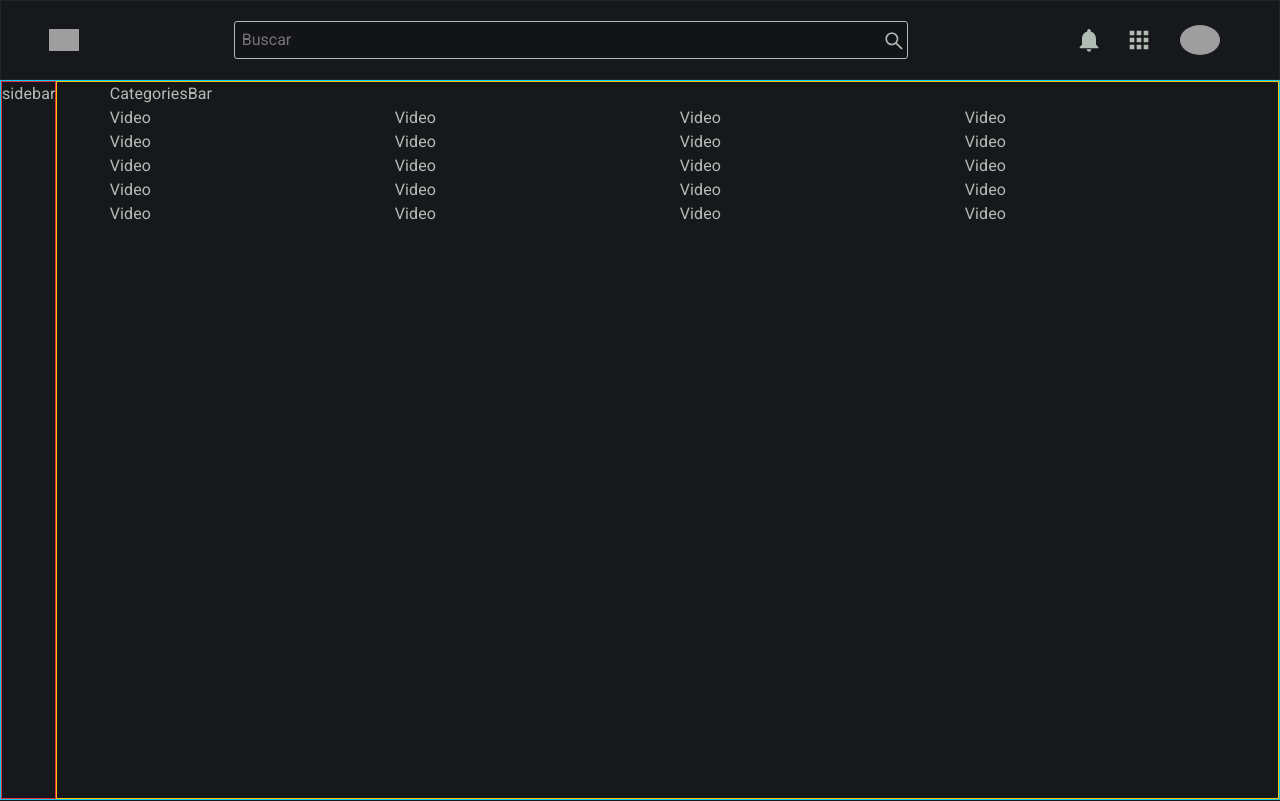
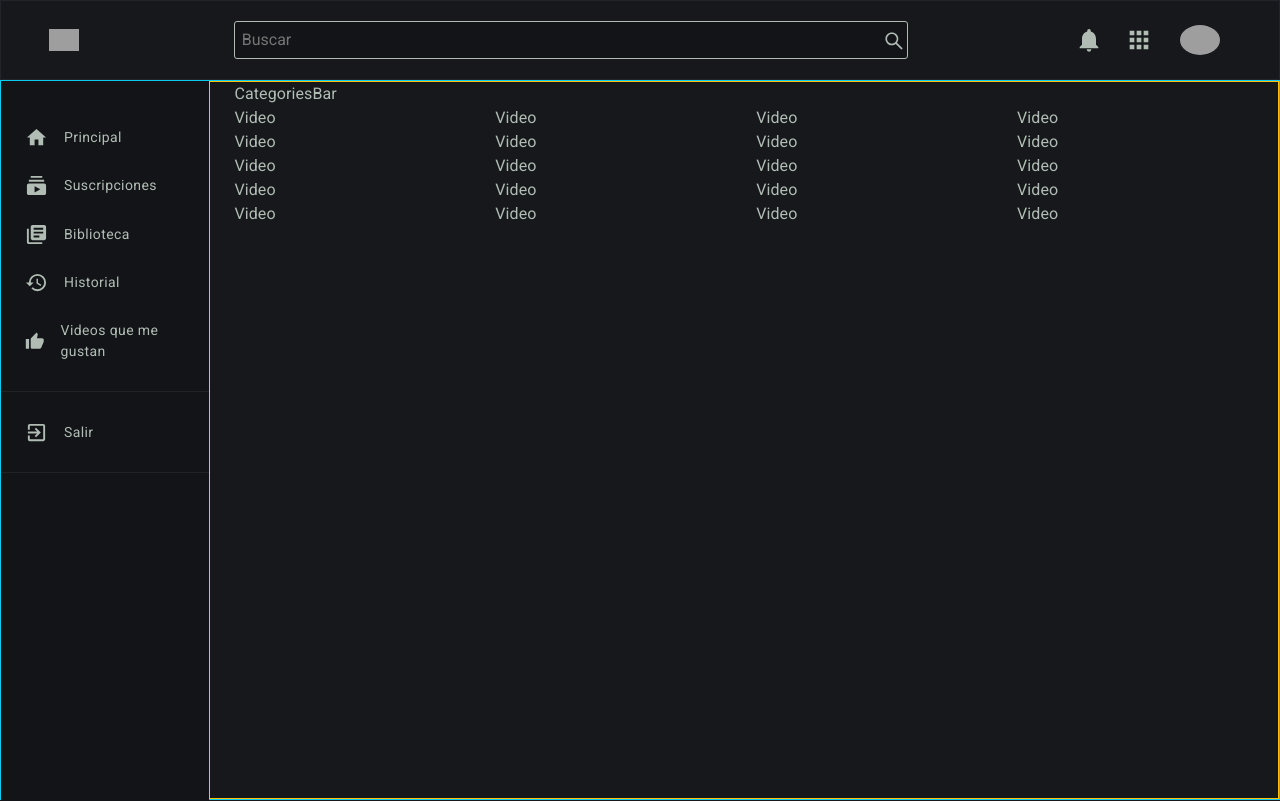
Before and after one commit to adrianGette/youtube-clone-v2, a React (Create React App) app: page / in a window 1280 px wide. Built offline with nearby package versions, Linux system fonts and the light colour scheme; grey boxes are pictures that could not be loaded.

Commit message:
Edit Sidebar component

```diff
--- a/src/App.js
+++ b/src/App.js
@@ -1,4 +1,4 @@
-import React from 'react'
+import React, { useState } from 'react'
 import { Container } from 'react-bootstrap'
 
 import Header from './components/header/Header'
@@ -8,11 +8,16 @@ import HomeScreen from './screens/homeScreen/HomeScreen'
 import './_app.scss'
 
 const App = () => {
+
+    const [sidebar, toggleSidebar] = useState(false);
+
+    const handleToggleSidebar = () => toggleSidebar(value => !value);
+
     return (
         <>
-            <Header />
+            <Header handleToggleSidebar={handleToggleSidebar} />
             <div className="app__container border border-info">
-                <Sidebar />
+                <Sidebar sidebar={sidebar} handleToggleSidebar={handleToggleSidebar} />
                 <Container fluid className="app__main border border-warning">
                     <HomeScreen />
                 </Container>
--- a/src/components/header/Header.js
+++ b/src/components/header/Header.js
@@ -5,12 +5,13 @@ import { FaBars } from 'react-icons/fa'
 import { AiOutlineSearch } from 'react-icons/ai'
 import { MdNotifications, MdApps } from 'react-icons/md'
 
-const Header = () => {
+const Header = ({ handleToggleSidebar }) => {
     return (
         <div className="border border-dark header">
             <FaBars
                 className="header__menu"
                 size={26}
+                onClick={ () => handleToggleSidebar() }
             />
 
             <img src="http://pngimg.com/uploads/youtube/youtube_PNG2.png" alt="Logo" className="header__logo" />
--- a/src/components/sidebar/Sidebar.js
+++ b/src/components/sidebar/Sidebar.js
@@ -1,11 +1,60 @@
 import React from 'react'
 import './_sidebar.scss'
 
-const Sidebar = () => {
+// import icons
+import {
+    MdSubscriptions,
+    MdExitToApp,
+    MdThumbUp,
+    MdHistory,
+    MdLibraryBooks,
+    MdHome,
+    MdSentimentDissatisfied
+} from 'react-icons/md'
+
+const Sidebar = ({ sidebar, handleToggleSidebar }) => {
     return (
-        <div className="border border-danger">
-            sidebar
-        </div>
+        <nav
+            className={ sidebar ? "sidebar open" : "sidebar" }
+            onClick={ () => handleToggleSidebar(false) }
+        >
+            <li>
+                <MdHome size={23} />
+                <span>Principal</span>
+            </li>
+
+            <li>
+                <MdSubscriptions size={23} />
+                <span>Suscripciones</span>
+            </li>
+
+            <li>
+                <MdLibraryBooks size={23} />
+                <span>Biblioteca</span>
+            </li>
+
+            <li>
+                <MdHistory size={23} />
+                <span>Historial</span>
+            </li>
+
+            <li>
+                <MdThumbUp size={23} />
+                <span>Videos que me gustan</span>
+            </li>
+
+            {/* <li>
+                <MdSentimentDissatisfied size={23} />
+                <span>No me gusta</span>
+            </li> */}
+
+            <hr />
+            <li>
+                <MdExitToApp size={23} />
+                <span>Salir</span>
+            </li>
+            <hr />
+        </nav>
     )
 }
 
--- a/src/components/sidebar/_sidebar.scss
+++ b/src/components/sidebar/_sidebar.scss
@@ -0,0 +1,66 @@
+@import "../../base";
+
+.sidebar {
+  background: $black-secondary;
+
+  display: flex;
+  flex-direction: column;
+
+  width: 250px;
+  height: 90vh;
+  padding-top: 2rem;
+  transition: transform 0.2s ease-in;
+
+  li {
+    display: flex;
+    align-items: center;
+
+    padding: 0.6rem 1.5rem;
+    margin: 0.2rem 0;
+    cursor: pointer;
+    list-style: none;
+
+    span {
+      margin-left: 1rem;
+      font-size: 14px;
+      font-weight: 500;
+      letter-spacing: 0.4px;
+    }
+
+    &:hover {
+      background-color: $border-color;
+    }
+  }
+
+  hr {
+    background-color: $border-color;
+  }
+
+  &.open {
+    transform: translateX(0);
+  }
+}
+
+// mediaQueries
+@media (max-width: $breakpoint-medium) {
+  .sidebar {
+    width: 90px;
+
+    li {
+      justify-content: center;
+    }
+
+    span {
+      display: none;
+    }
+  }
+}
+
+@media (max-width: $breakpoint-small) {
+  .sidebar {
+    transform: translateX(-100%);
+
+    position: fixed;
+    z-index: 999;
+  }
+}
```
